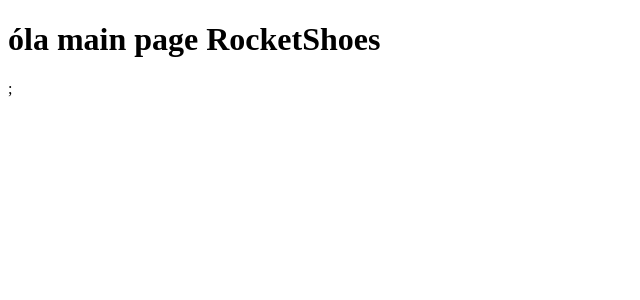
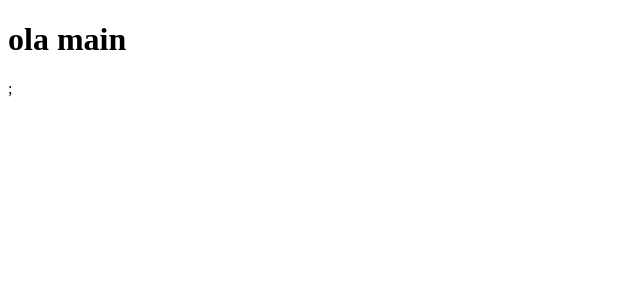
Before and after one commit to danielpaulo199/Rocket-Shoes, a React (Create React App) app: page / in a window 1280 px wide. Shown: the top 300 px of the page, without its empty margins (0-640 px from the left). Built offline with nearby package versions, Linux system fonts and the light colour scheme.

Commit message:
Refactored: routes

```diff
--- a/src/App.js
+++ b/src/App.js
@@ -1,12 +1,14 @@
 import React from 'react';
+import { BrowserRouter } from 'react-router-dom';
 
 import Routes from './routes';
 
 function App() {
   return (
-    <>
+    <BrowserRouter>
+      {/* <Header /> */}
       <Routes />;
-    </>
+    </BrowserRouter>
   );
 }
 
--- /dev/null
+++ b/src/pages/Cart/index.js
@@ -0,0 +1,9 @@
+import React from 'react';
+
+// import { Container } from './styles';
+
+function Cart() {
+  return <h1>ola cart</h1>;
+}
+
+export default Cart;
--- /dev/null
+++ b/src/pages/Home/index.js
@@ -0,0 +1,9 @@
+import React from 'react';
+
+// import { Container } from './styles';
+
+function Home() {
+  return <h1>ola main</h1>;
+}
+
+export default Home;
--- a/src/pages/Main/index.js
+++ /dev/null
@@ -1,9 +0,0 @@
-import React from 'react';
-
-//import { Container } from './styles';
-
-function Main() {
-  return <h1>óla main page RocketShoes</h1>;
-}
-
-export default Main;
--- a/src/routes.js
+++ b/src/routes.js
@@ -1,14 +1,14 @@
 import React from 'react';
-import { BrowserRouter, Switch, Route } from 'react-router-dom';
+import { Switch, Route } from 'react-router-dom';
 
-import Main from './pages/Main';
+import Home from './pages/Home';
+import Cart from './pages/Cart';
 
 export default function Routes() {
   return (
-    <BrowserRouter>
-      <Switch>
-        <Route path="/" exact component={Main} />
-      </Switch>
-    </BrowserRouter>
+    <Switch>
+      <Route path="/" exact component={Home} />
+      <Route path="/cart" component={Cart} />
+    </Switch>
   );
 }
```
